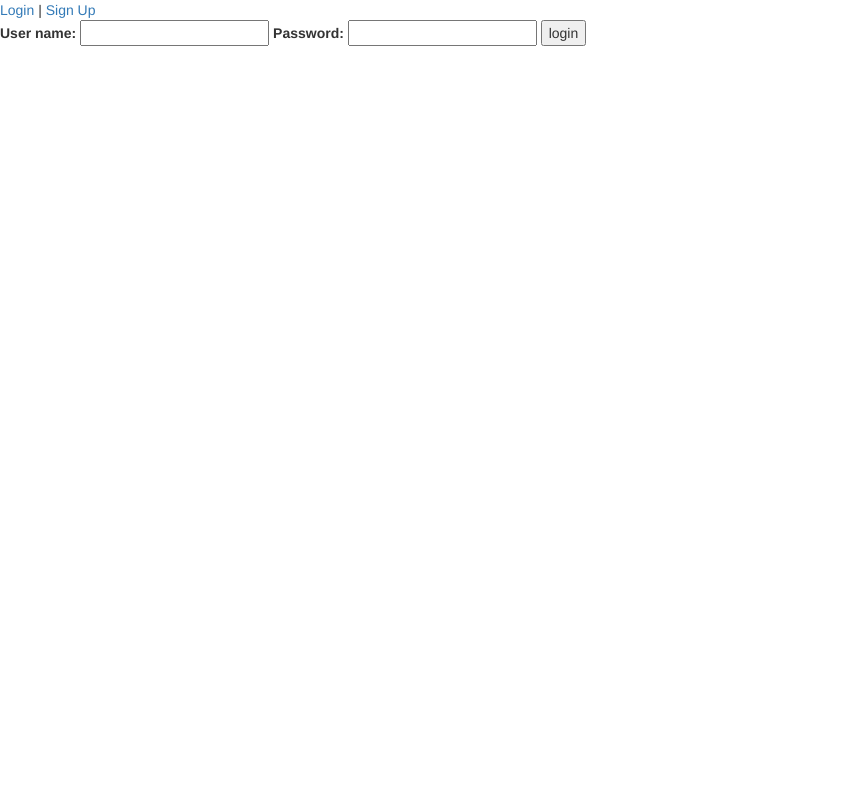
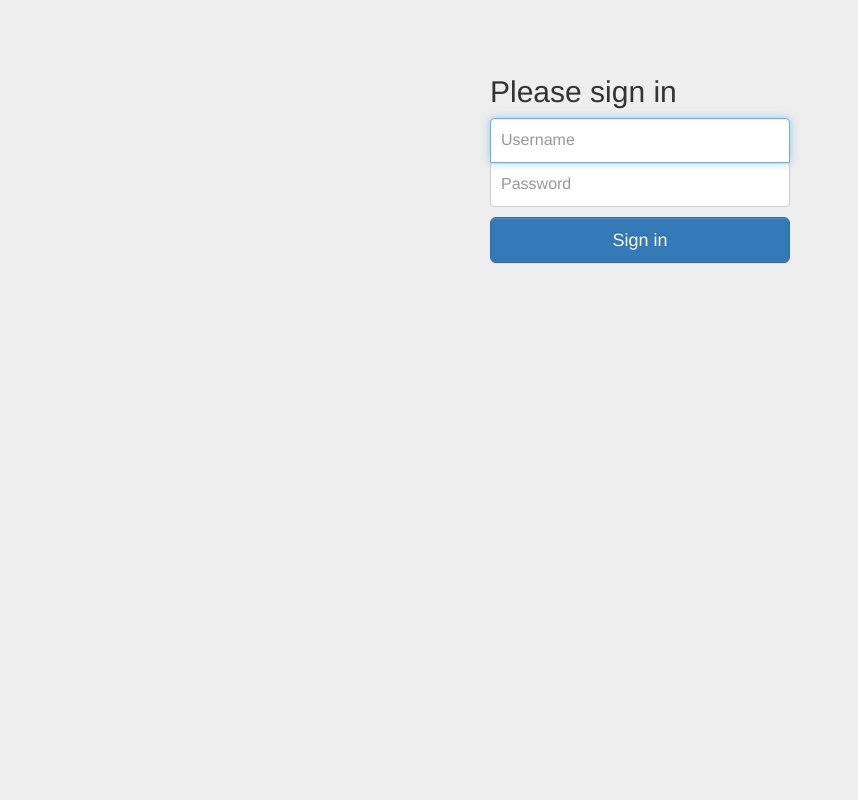
Before and after one commit to kamalbanga/nis_comments, a Django app: page /accounts/login/ in a window 1280 px wide. Shown: the whole page, without its empty margins (0-858 px from the left). Run offline with Django 3.2, Linux system fonts and the light colour scheme; data that the repository does not hold is empty; parts of the project's set-up code (start-up, migrations or seed data) failed here and were passed over; some libraries are stand-ins or nearby versions.

Commit message:
Pretty login

```diff
--- a/templates/comments/login.html
+++ b/templates/comments/login.html
@@ -1,19 +1,68 @@
-{% extends "base.html" %}
+{% load staticfiles %}
 
-{% block content %}
 
   {% if form.errors %}
     <p class="error">Sorry, that's not a valid username or password</p>
   {% endif %}
 
-  <form action="/login-view/" method="post"> {% csrf_token %}
-    <label for="username">User name:</label>
-    <input type="text" name="username" value="" id="username">
-    <label for="password">Password:</label>
-    <input type="password" name="password" value="" id="password">
+<script src="{% static "jquery-2.1.4.min.js" %}"></script>
+<link rel="stylesheet" href="{% static "bootstrap-3.3.4/css/bootstrap-theme.min.css" %}">
+<link rel="stylesheet" href="{% static "bootstrap-3.3.4/css/bootstrap.min.css" %}">
+<script src="{% static "adminpanel.js" %}"></script>
 
-    <input type="submit" value="login" />
-    <input type="hidden" name="next" value="{{ next|escape }}" />
-  </form>
+<style>
+body {
+  padding-top: 40px;
+  padding-bottom: 40px;
+  background-color: #eee;
+}
 
-{% endblock %}
+.form-signin {
+  max-width: 330px;
+  padding: 15px;
+  margin: 0 auto;
+}
+.form-signin .form-signin-heading,
+.form-signin .checkbox {
+  margin-bottom: 10px;
+}
+.form-signin .checkbox {
+  font-weight: normal;
+}
+.form-signin .form-control {
+  position: relative;
+  height: auto;
+  -webkit-box-sizing: border-box;
+     -moz-box-sizing: border-box;
+          box-sizing: border-box;
+  padding: 10px;
+  font-size: 16px;
+}
+.form-signin .form-control:focus {
+  z-index: 2;
+}
+.form-signin input[type="username"] {
+  margin-bottom: -1px;
+  border-bottom-right-radius: 0;
+  border-bottom-left-radius: 0;
+}
+.form-signin input[type="password"] {
+  margin-bottom: 10px;
+  border-top-left-radius: 0;
+  border-top-right-radius: 0;
+}
+</style>
+  <div class="container">
+
+    <form class="form-signin" action="/login-view/" method="post">  {% csrf_token %}
+      <h2 class="form-signin-heading">Please sign in</h2>
+      <label for="inputEmail" name="username" class="sr-only">Username</label>
+      <input type="username" id="username" name="username" class="form-control" placeholder="Username" required autofocus>
+      <label for="inputPassword" class="sr-only">Password</label>
+      <input type="password" id="password" name="password" class="form-control" placeholder="Password" required>
+      <div class="checkbox">
+      </div>
+      <button class="btn btn-lg btn-primary btn-block" type="submit">Sign in</button>
+    </form>
+
+  </div> <!-- /container -->
```
